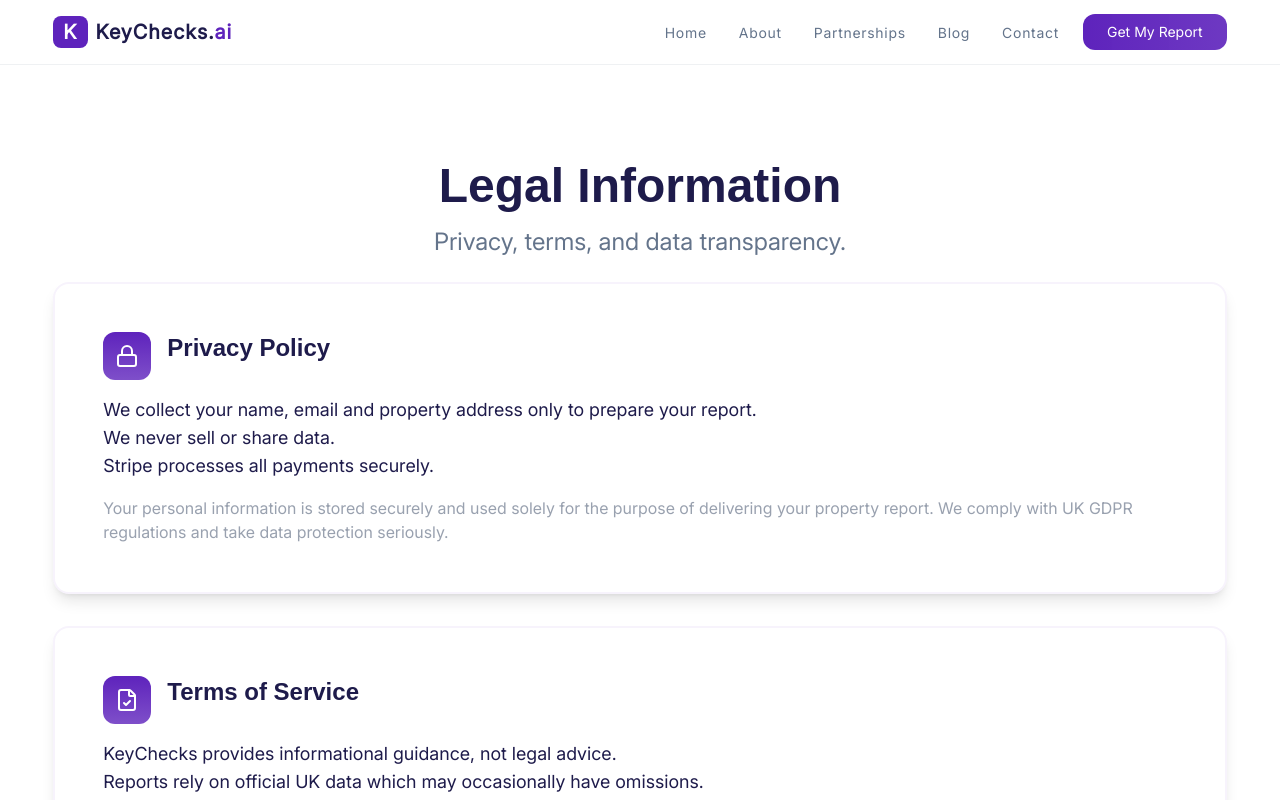
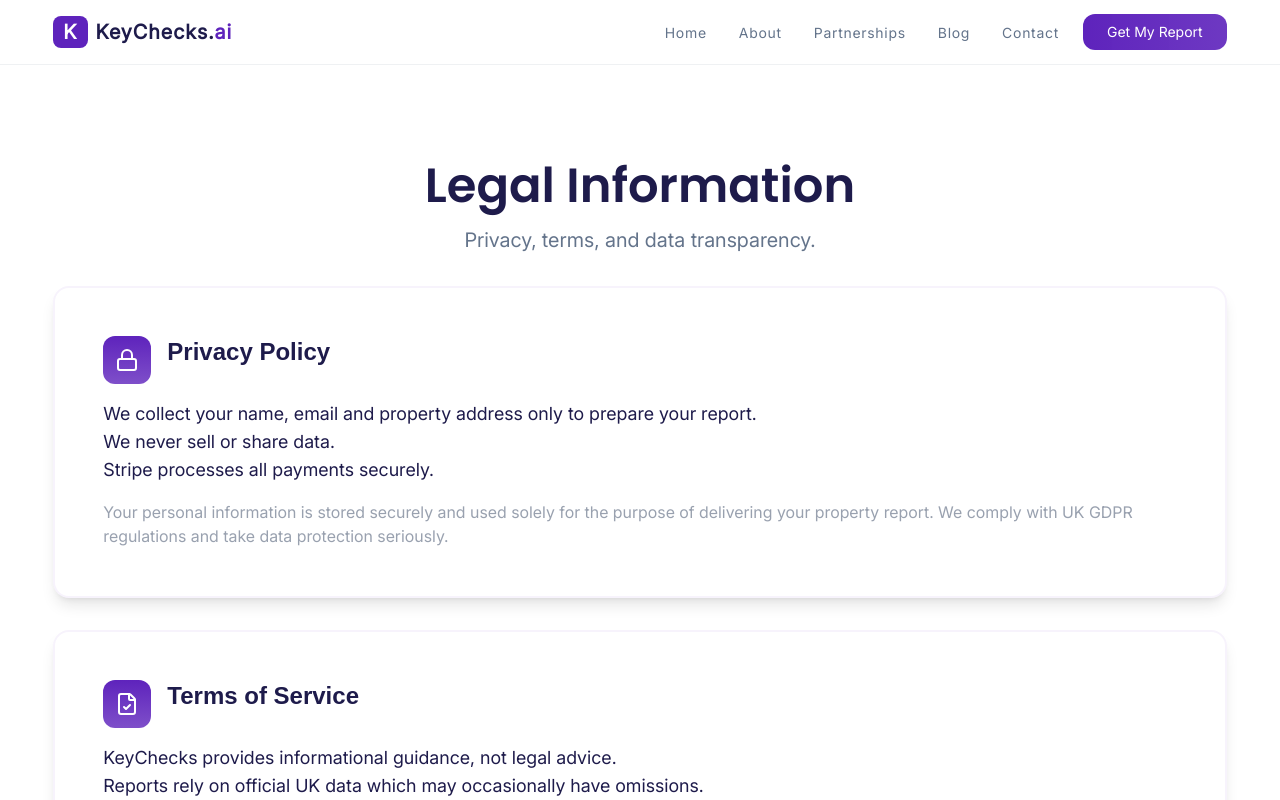
Before and after one commit to alaminislam34/keychecks.ai-website, a Next.js app: page /privacy in a window 1280 px wide. Shown: the top 800 px of the page. Built offline with nearby package versions, Linux system fonts and the light colour scheme; a web font is replaced by a local one.

Commit message:
use common page title component

```diff
--- a/src/app/pricing/page.jsx
+++ b/src/app/pricing/page.jsx
@@ -4,13 +4,14 @@ import { Check } from "lucide-react";
 import React from "react";
 import SectionTitle from "../components/ui/SectionTitle/SectionTitle";
 import Link from "next/link";
+import PageTitle from "../components/PageTitle/PageTitle";
 
 function Pricing() {
   return (
     <section className="py-20 bg-primary/2">
       <div className="max-w-310 mx-auto w-[92%] lg:w-11/12">
         <div className="text-center pb-12">
-          <SectionTitle title={"Pricing"} color={"text-dark"} />
+          <PageTitle title={"Pricing"} subTitle={""} />
           <p className="md:text-lg text-gray-600">
             Handcrafted, human-reviewed, written in plain English.
           </p>
--- a/src/app/privacy/page.jsx
+++ b/src/app/privacy/page.jsx
@@ -3,21 +3,16 @@
 import { FileCheck, Lock, Shield } from "lucide-react";
 import Link from "next/link";
 import React from "react";
+import PageTitle from "../components/PageTitle/PageTitle";
 
 function Privacy() {
   return (
     <section>
       <div className="max-w-310 mx-auto w-[92%] lg:w-11/12 py-24">
-        <div className="pb-6 space-y-4 text-center">
-          <h1
-            className={`text-dark text-3xl md:text-4xl lg:text-5xl font-bold`}
-          >
-            Legal Information
-          </h1>
-          <p className="text-gray text-xl md:text-2xl">
-            Privacy, terms, and data transparency.
-          </p>
-        </div>
+        <PageTitle
+          title={"Legal Information"}
+          subTitle={"Privacy, terms, and data transparency."}
+        />
         <div className="space-y-6 md:space-y-8">
           <div className="flex flex-col gap-4 text-left p-8 md:p-12 rounded-2xl border-2 border-primary/5  group shadow-lg ">
             <div className="flex items-start gap-4">
```
